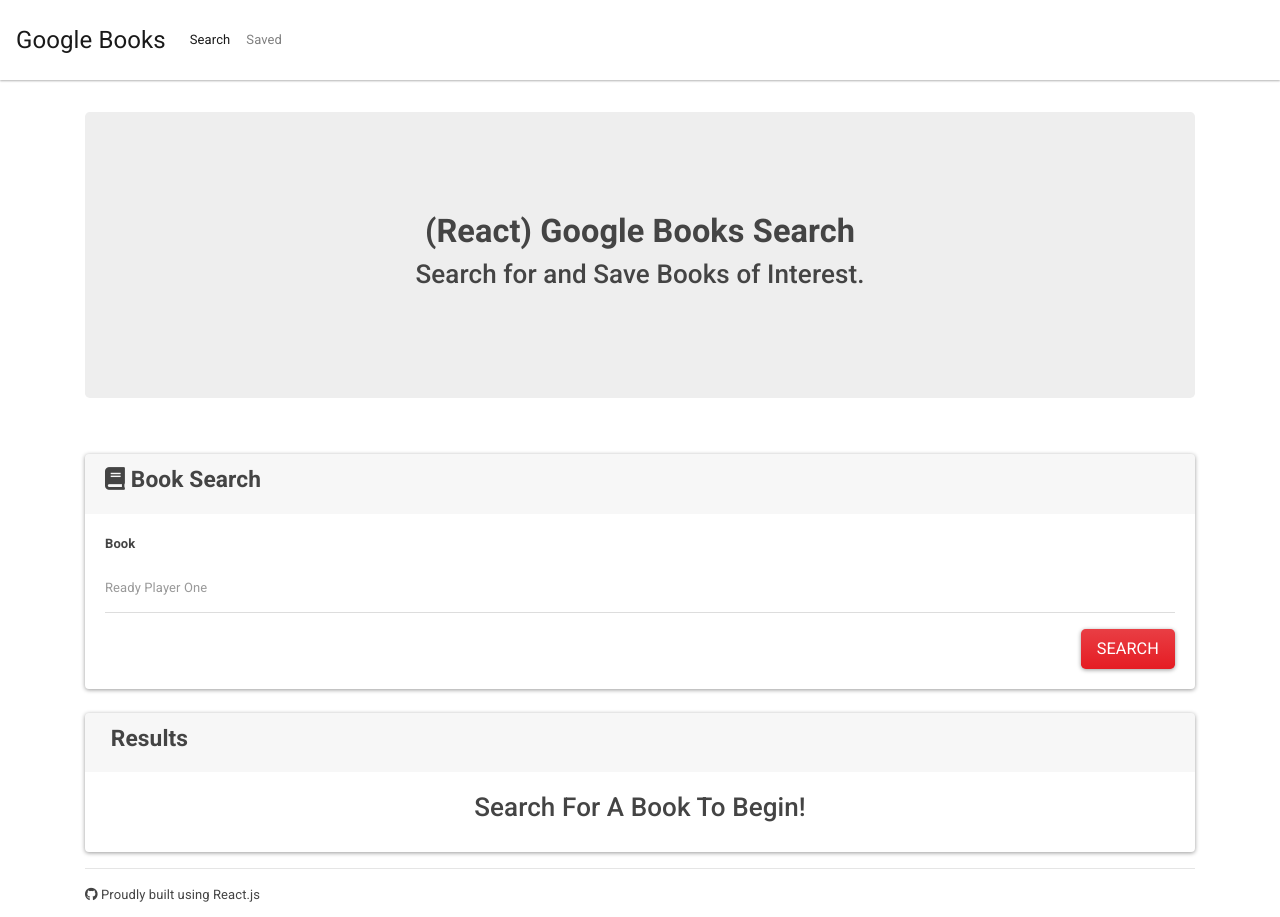
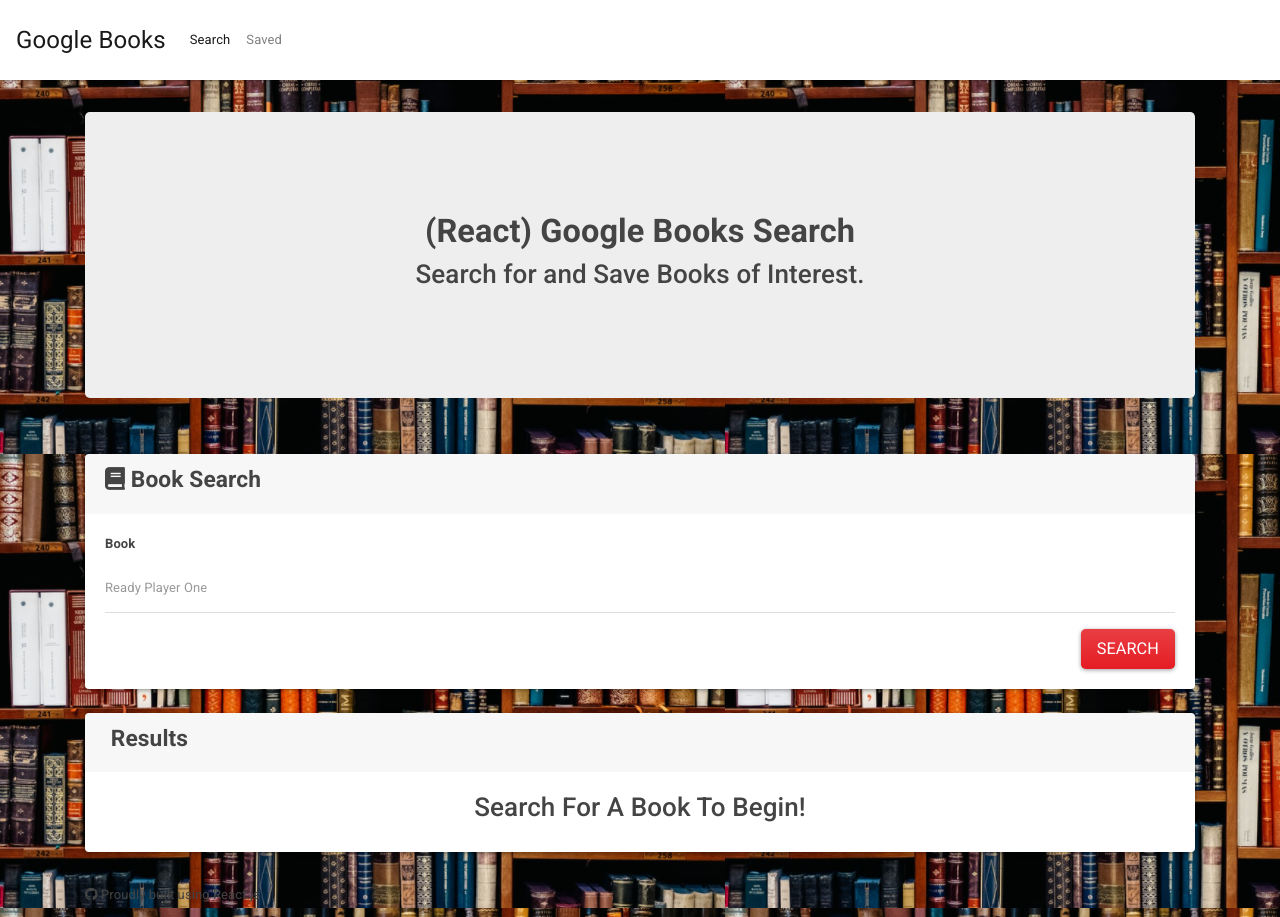
Before and after one commit to rzelazny/google-books-search, a React (Create React App) app in the folder client/: page / in a window 1280 px wide. Built offline with nearby package versions, Linux system fonts and the light colour scheme; some icons are missing.

Commit message:
home page css

```diff
--- a/client/src/App.js
+++ b/client/src/App.js
@@ -1,6 +1,6 @@
 import React from "react";
 import { BrowserRouter as Router, Route, Switch } from "react-router-dom";
-import Home from "./pages/Home";
+import Home from "./pages/Home/Home";
 import Saved from "./pages/Saved";
 import NoMatch from "./pages/NoMatch";
 import Nav from "./components/Nav";
--- /dev/null
+++ b/client/src/pages/Home/home.css
@@ -0,0 +1,3 @@
+body{
+    background-image: url("./images/bookshelves.png");
+}
```
Also changed, not shown: client/src/pages/Home/Home.js (renamed from client/src/pages/Home.js, +9 -8 lines), client/src/pages/Home/images/bookshelves.png (added).
